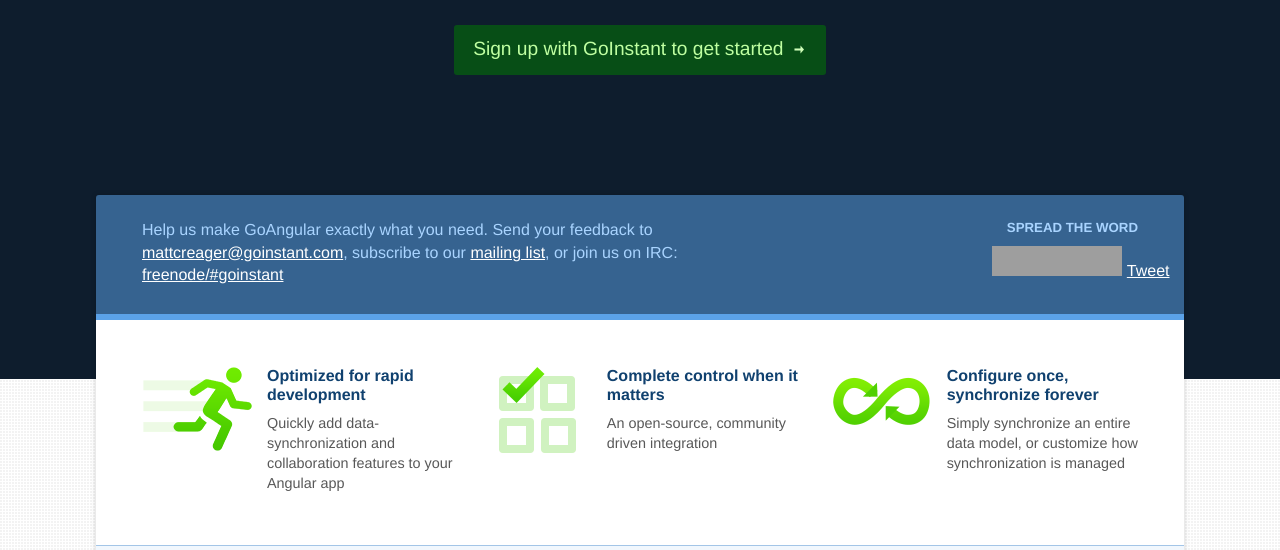
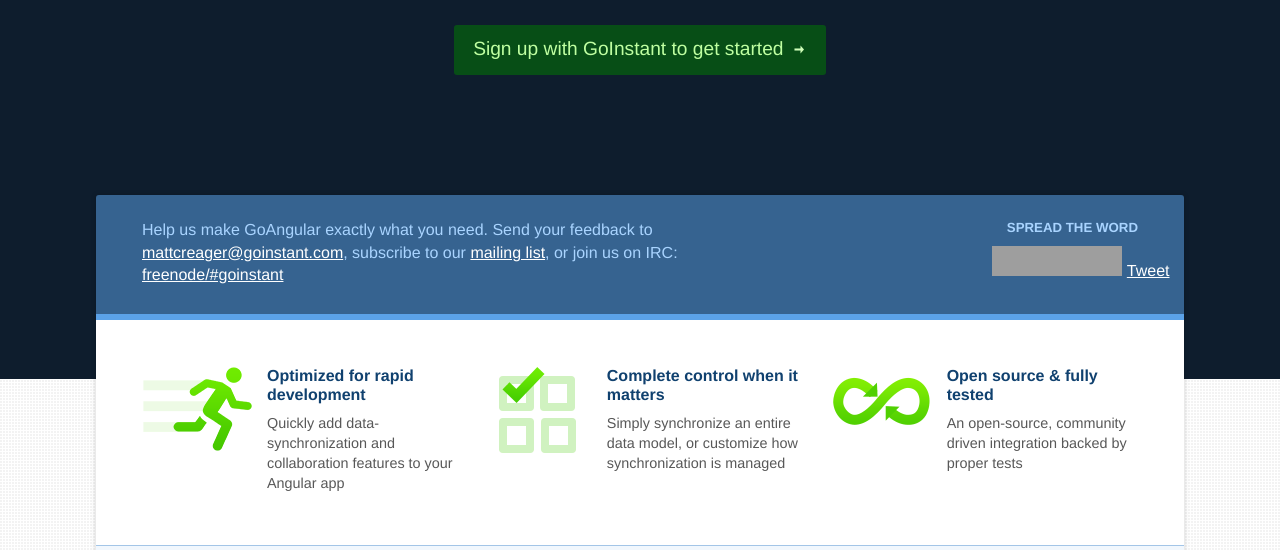
Before and after one commit to goinstant/goangular.org, a website: page public/index.html in a window 1280 px wide. Shown: the part 250-800 px from the top of the page. Drawn offline with nearby package versions, Linux system fonts and the light colour scheme; grey boxes are pictures that could not be loaded.

Commit message:
copy change

```diff
--- a/public/index.html
+++ b/public/index.html
@@ -69,12 +69,12 @@
           <li>
             <span class="complete-control"></span>
             <h3>Complete control when it matters</h3>
-            <p>An open-source, community driven integration</p>
+            <p>Simply synchronize an entire data model, or customize how synchronization is managed</p>
           </li>
           <li>
             <span class="config-sync"></span>
-            <h3>Configure once, synchronize forever</h3>
-            <p>Simply synchronize an entire data model, or customize how synchronization is managed</p>
+            <h3>Open source &amp; fully tested</h3>
+            <p>An open-source, community driven integration backed by proper tests</p>
           </li>
         </ul>
       </div>
```
